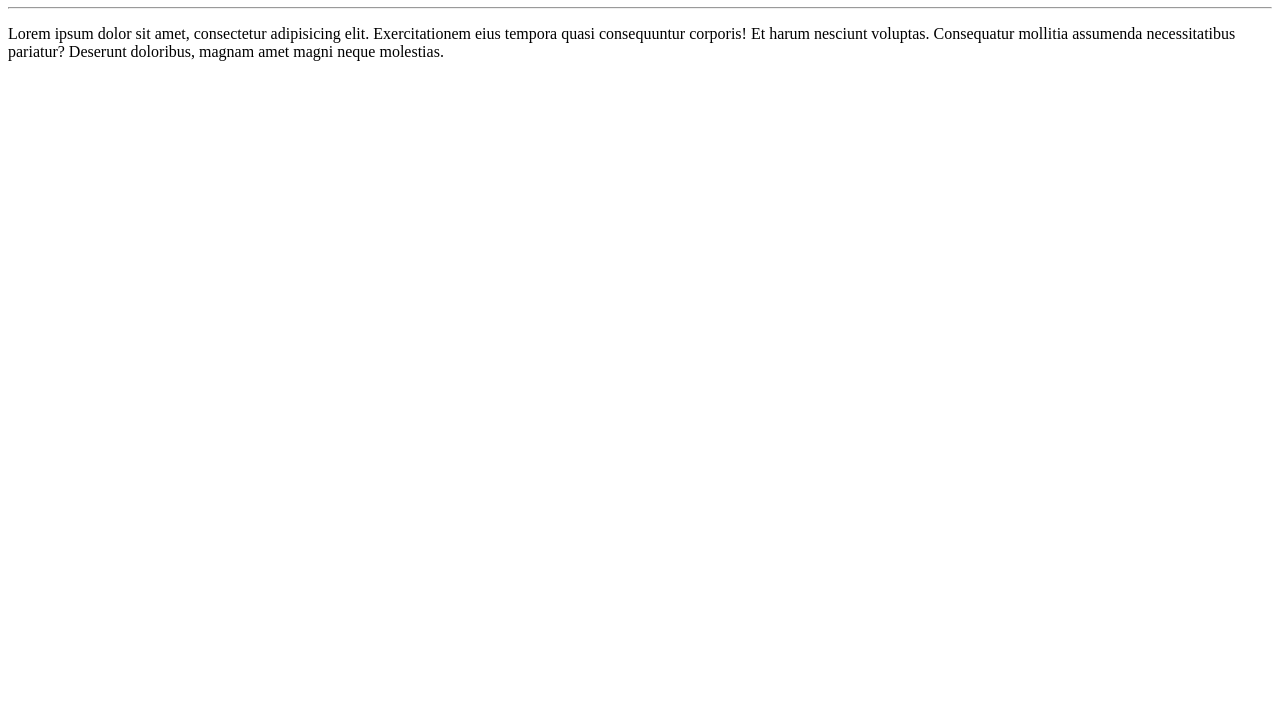
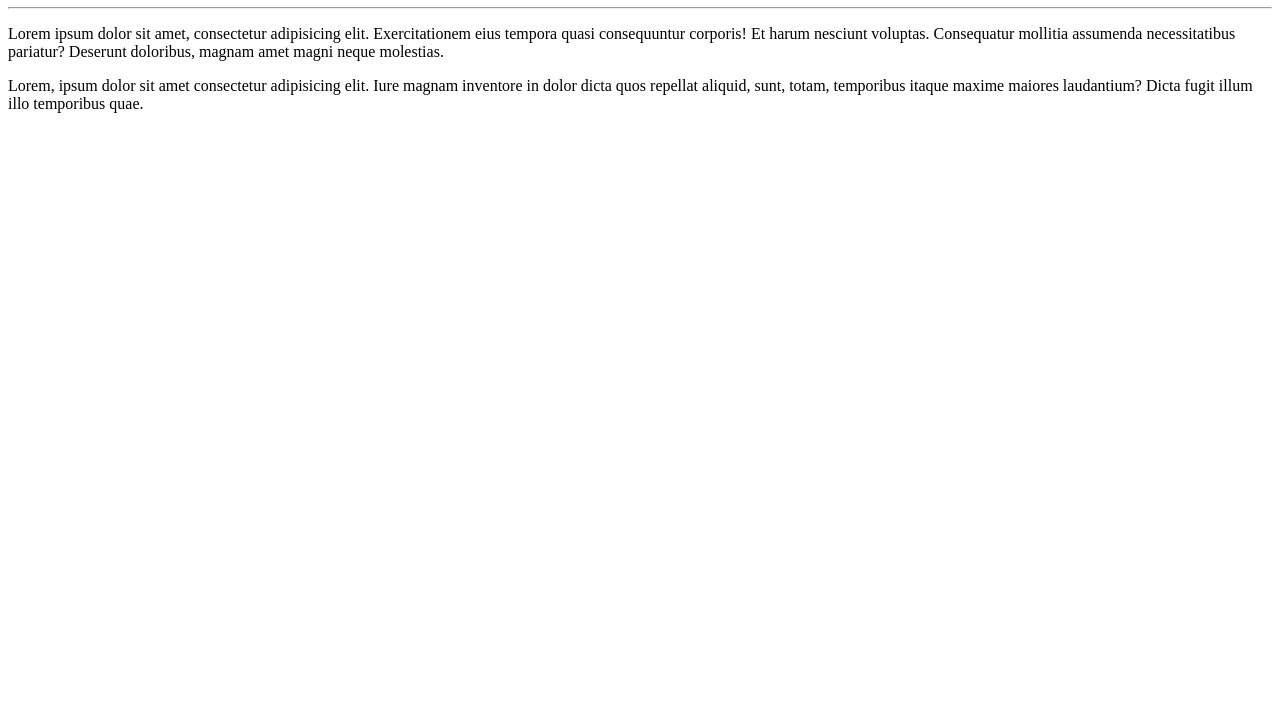
Before and after one commit to WagnerCOSilva/Ola-Mundo, a plain HTML site: page site-exemplo/index.html in a window 1280 px wide. Shown: the part 73-800 px from the top of the page. Drawn offline with Linux system fonts and the light colour scheme.

Commit message:
adicionei um paragrafo

```diff
--- a/site-exemplo/index.html
+++ b/site-exemplo/index.html
@@ -9,5 +9,6 @@
     <h1>Olá Mundo</h1>
     <hr>
     <p>Lorem ipsum dolor sit amet, consectetur adipisicing elit. Exercitationem eius tempora quasi consequuntur corporis! Et harum nesciunt voluptas. Consequatur mollitia assumenda necessitatibus pariatur? Deserunt doloribus, magnam amet magni neque molestias.</p>
+    <p>Lorem, ipsum dolor sit amet consectetur adipisicing elit. Iure magnam inventore in dolor dicta quos repellat aliquid, sunt, totam, temporibus itaque maxime maiores laudantium? Dicta fugit illum illo temporibus quae.</p>
 </body>
 </html>
```
